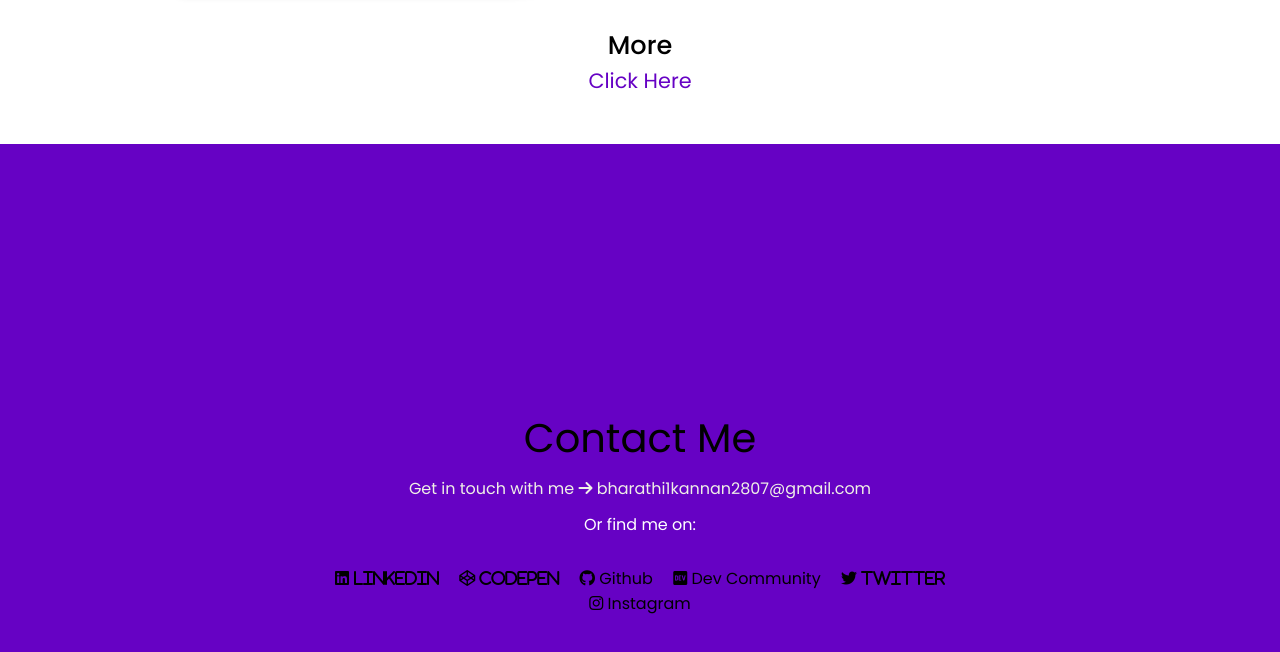
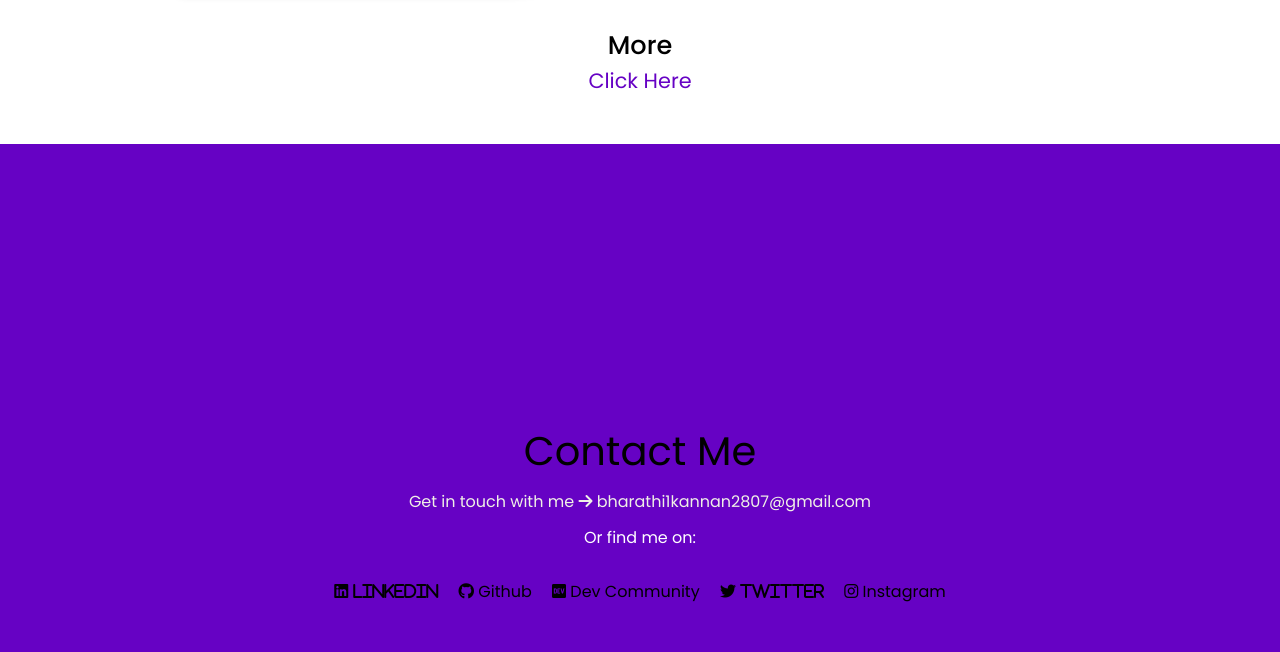
Before and after one commit to Bharathi0728/bk2807, a plain HTML site: page index.html in a window 1280 px wide. Shown: the part 2498-3150 px from the top of the page. Drawn offline with nearby package versions, Linux system fonts and the light colour scheme; a web font is replaced by a local one.

Commit message:
Update index.html

```diff
--- a/index.html
+++ b/index.html
@@ -159,11 +159,11 @@
         <p class="links">Or find me on:</p>
         <a href="https://www.linkedin.com/in/sanket-bodake-995b5b205/" target="blank"><i class="fab fa-linkedin">
             Linkedin</i></a>
-        <a href="https://codepen.io/sanketbodke" target="blank"><i class="fab fa-codepen"> CodePen</i></a>
-        <a href="https://github.com/sanketbodke" target="blank"><i class="fab fa-github"></i> Github</a>
-        <a href="https://dev.to/sanketbodake" target="blank"><i class="fab fa-dev"></i> Dev Community</a>
-        <a href="https://twitter.com/Sanket46171296" target="blank"><i class="fab fa-twitter"> Twitter</i></a>
-        <a href="https://www.instagram.com/imsanketbodke/" target="blank"><i class="fab fa-instagram"></i> Instagram</a>
+
+        <a href="#" target="blank"><i class="fab fa-github"></i> Github</a>
+        <a href="#" target="blank"><i class="fab fa-dev"></i> Dev Community</a>
+        <a href="#" target="blank"><i class="fab fa-twitter"> Twitter</i></a>
+        <a href="#" target="blank"><i class="fab fa-instagram"></i> Instagram</a>
       </div>
     </div>
   </div>
```
